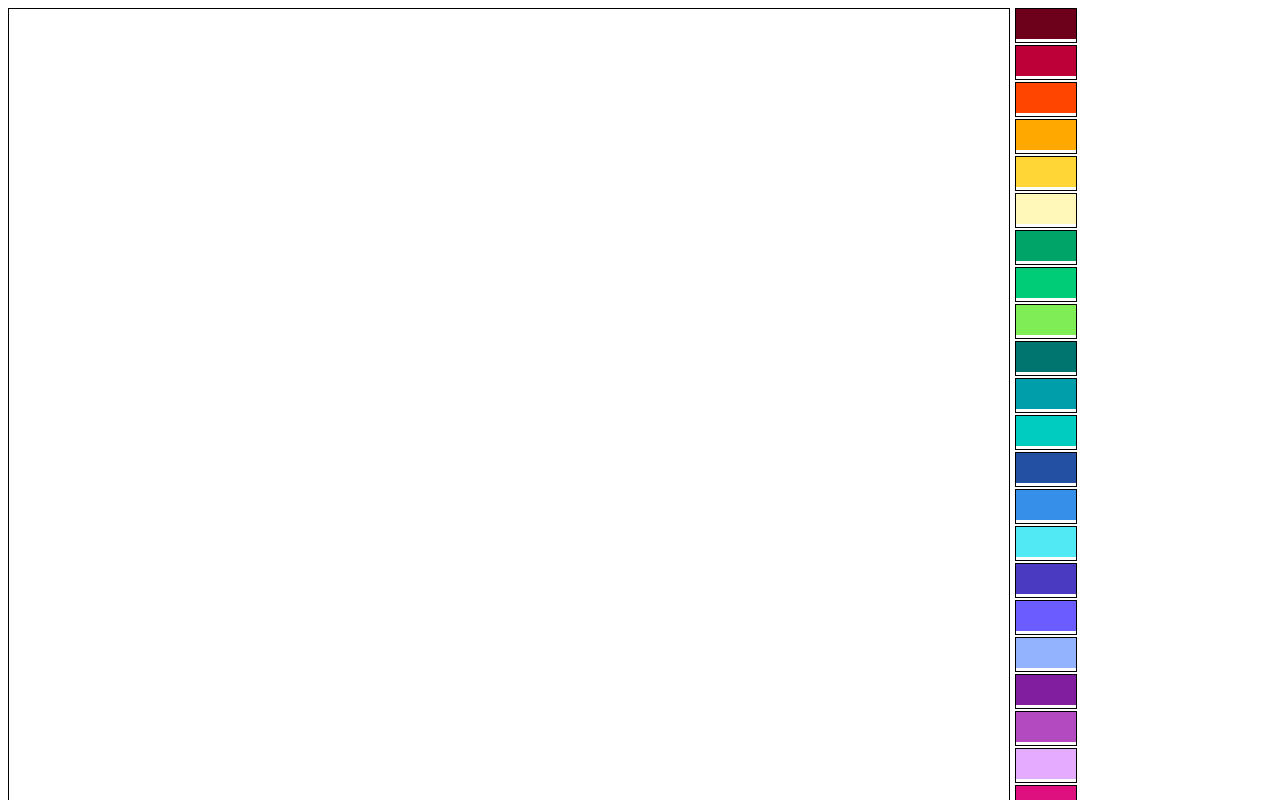
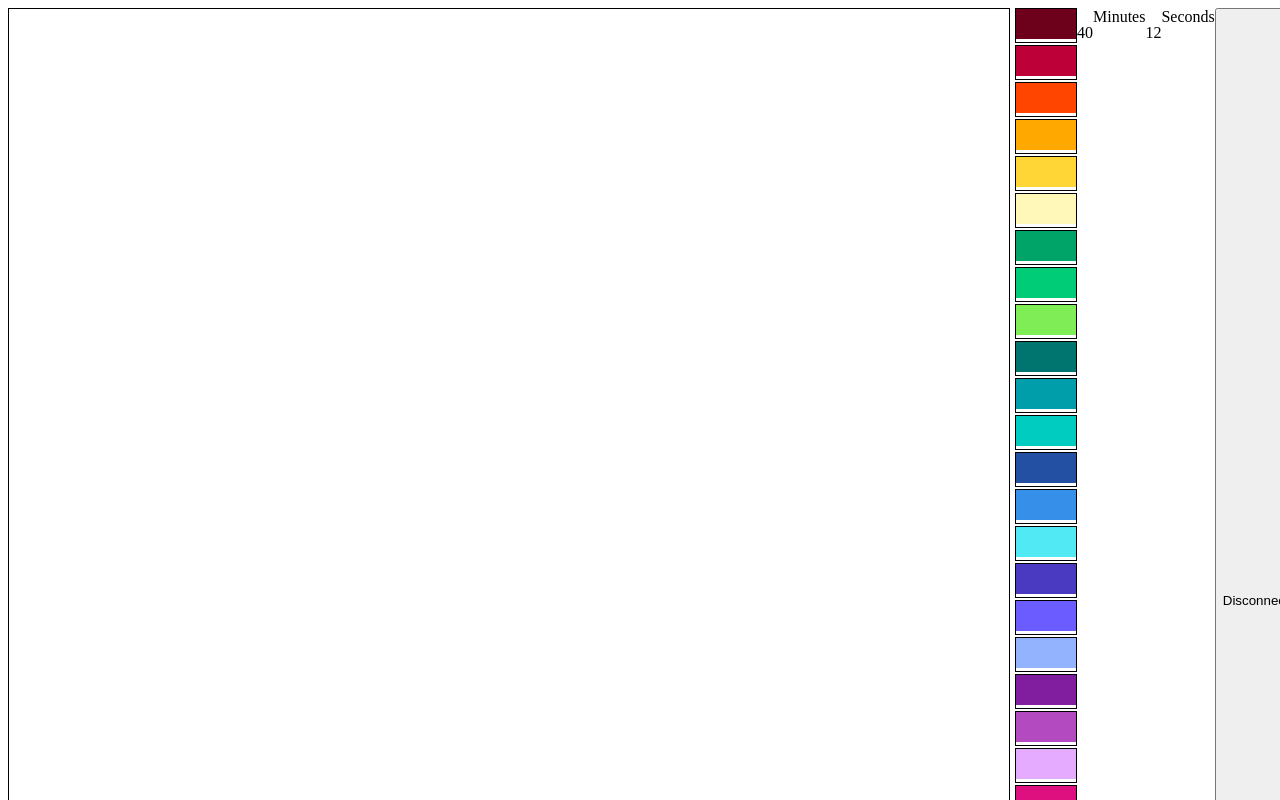
Before and after one commit to NathanLenas/pfe, a React (Create React App) app in the folder front/place-react/: page / in a window 1280 px wide. Both pictures are taken after typing "Sample", "Sample123" into the empty fields and a click on the button "Connect". Shown: the top 800 px of the page. Built offline with nearby package versions, Linux system fonts and the light colour scheme; no server answers.

Commit message:
security+//API REQUEST

```diff
--- a/front/place-react/package.json
+++ b/front/place-react/package.json
@@ -7,7 +7,9 @@
     "@testing-library/react": "^13.4.0",
     "@testing-library/user-event": "^13.5.0",
     "axios": "^1.6.7",
+    "dompurify": "^3.0.8",
     "react": "^18.2.0",
+    "react-cookie": "^7.0.2",
     "react-router": "^6.22.0",
     "react-router-dom": "^6.22.0",
     "react-scripts": "^5.0.1",
--- a/front/place-react/src/canvas.js
+++ b/front/place-react/src/canvas.js
@@ -1,50 +1,112 @@
 import React, { useRef, useEffect, useState } from 'react';
-import './canvas.css'
+import { useCookies } from 'react-cookie';
+import axios from "axios";
+import './canvas.css';
+import { useNavigate } from 'react-router-dom';
+
 const Canvas = () => {
   const canvasRef = useRef(null);
   const [ctx, setCtx] = useState(null);
   const [color, setColor] = useState("000000");
-    const [timer, setTimer] = useState(null);
-    useEffect(() => {
+  const [timer, setTimer] = useState('0');
+  const [date, setDate] = useState(null);
+  const [user, setUser] = useState(null);
+  const [minutes, setMinutes] = useState(0);
+  const [seconds, setSeconds] = useState(0);
+
+
+  //const API_URL = process.env.API_URL;
+  const [cookies, removeCookie] = useCookies(['token']); // Get and set cookies
+  const navigate = useNavigate();
+
+
+
+  useEffect(() => {//Vérifie que l'utilisateur
+    const getTime = () => {
+      //REQUEST API POUR SET date à la valeur de dernier pixel de l'utilisateur
+      setTimer(Date.now() - date)
+    }
+
+     //API REQUEST fetch le token et le comparer au cookie.token dans le if
+    if (!cookies.token) {
+      navigate('/');
+    } else {
+      //API REQUEST fetch le nom d'utilisateur grâce au token (le cookie)
+      setUser(cookies.token);
+      getTime();
+    }
+  }, [cookies.token, date, navigate]);
+
+  useEffect(() => { //Obtains the info from the canvas
     const canvas = canvasRef.current;
     const context = canvas.getContext('2d');
     setCtx(context);
   }, []);
 
-    useEffect(() => {
+  useEffect(() => { //Colorise the canvas
     if (ctx) {
-        //import canvas from BDD
+      //API REQUEST fetch l'image en entier et la stocker dans baseImage
+      const baseImage = "#ffffff"
       ctx.clearRect(0, 0, 1000, 1000); // Clear canvas
       ctx.save(); // Save the current state of the canvas context
-        ctx.fillStyle = 'white';
+      ctx.fillStyle = baseImage;
       ctx.fillRect(0, 0, 1000, 1000); // Draw canvas
       ctx.restore(); // Restore the previous state of the canvas context
     }
   }, [ctx]);
 
 
+  const handleDisconnect = () => {
+    // Remove the user cookie
+    removeCookie('user', { path: '/' });
+    console.log(cookies.user);
+    navigate("/");
+  };
+
   const handleCanvasClick = (event) => {
-
-
+    if (timer < 999) {
       const canvas = canvasRef.current;
       const rect = canvas.getBoundingClientRect();
       const scaleX = canvas.width / rect.width; // Get the scale in X direction
       const scaleY = canvas.height / rect.height; // Get the scale in Y direction
-      const x = Math.floor(((event.clientX - rect.left) * scaleX)/10);
-      const y = Math.floor(((event.clientY - rect.top) * scaleY)/10);
+      const x = Math.floor(((event.clientX - rect.left) * scaleX) / 10);
+      const y = Math.floor(((event.clientY - rect.top) * scaleY) / 10);
       console.log(`Clicked at (${x}, ${y})`);
-
       const context = canvas.getContext('2d');
       context.fillStyle = color;
-      context.fillRect(x*10,y*10,10,10);
-      updateDB();
+      context.fillRect(x * 10, y * 10, 10, 10);
+      setDate(Date.now());
+      setTimer(300000);
+      updateDB(x, y, date);
+    }
   };
 
-    const updateDB = (x,y) => {
-      //TODO COMMUNICATION AVEC L'API (et donc la db)
+  const updateDB = (x, y, date) => {
+    //API REQUEST: mettre le point dans la db avec la variable user qui est globale
+    // try {
+    //   const response = axios(API_URL + "/api/place/draw");
+    //   console.log(response.data);
+    // } catch (error) {
+    //   console.error("Error fetching board:", error);
+    // }
+    //Envoi des coordonnée et de la date à l'API
   }
 
-    const changeColor = (newColor) =>{
+  useEffect(() => {
+    const intervalId = setInterval(() => {
+
+      if (timer > 999) {
+
+        setTimer(timer - 1000);
+        setMinutes(Math.floor((timer / 1000 / 60) % 60));
+        setSeconds(Math.floor((timer / 1000) % 60));
+      }
+    }, 1000);
+
+    return () => clearInterval(intervalId);
+  }, [timer]); // Re-run effect when seconds change
+
+  const changeColor = (newColor) => {
     setColor(newColor);
     console.log(color);
   }
@@ -59,40 +121,50 @@ const Canvas = () => {
         onClick={handleCanvasClick}
       />
       <div className='choiceColor'>
-          <div className='color'><button className='colorButton' style={{backgroundColor: '#6d001a'}} onClick={()=>changeColor("#6d001a")}/></div>
-          <div className='color'><button className='colorButton' style={{backgroundColor: '#be0039'}} onClick={()=>changeColor("#be0039")}/></div>
-          <div className='color'><button className='colorButton' style={{backgroundColor: '#ff4500'}} onClick={()=>changeColor("#ff4500")}/></div>
-          <div className='color'><button className='colorButton' style={{backgroundColor: '#ffa800'}} onClick={()=>changeColor("#ffa800")}/></div>
-          <div className='color'><button className='colorButton' style={{backgroundColor: '#ffd635'}} onClick={()=>changeColor("#ffd635")}/></div>
-          <div className='color'><button className='colorButton' style={{backgroundColor: '#fff8b8'}} onClick={()=>changeColor("#fff8b8")}/></div>
-          <div className='color'><button className='colorButton' style={{backgroundColor: '#00a368'}} onClick={()=>changeColor("#00a368")}/></div>
-          <div className='color'><button className='colorButton' style={{backgroundColor: '#00cc78'}} onClick={()=>changeColor("#00cc78")}/></div>
-          <div className='color'><button className='colorButton' style={{backgroundColor: '#7eed56'}} onClick={()=>changeColor("#7eed56")}/></div>
-          <div className='color'><button className='colorButton' style={{backgroundColor: '#00756f'}} onClick={()=>changeColor("#00756f")}/></div>
-          <div className='color'><button className='colorButton' style={{backgroundColor: '#009eaa'}} onClick={()=>changeColor("#009eaa")}/></div>
-          <div className='color'><button className='colorButton' style={{backgroundColor: '#00ccc0'}} onClick={()=>changeColor("#00ccc0")}/></div>
-          <div className='color'><button className='colorButton' style={{backgroundColor: '#2450a4'}} onClick={()=>changeColor("#2450a4")}/></div>
-          <div className='color'><button className='colorButton' style={{backgroundColor: '#3690ea'}} onClick={()=>changeColor("#3690ea")}/></div>
-          <div className='color'><button className='colorButton' style={{backgroundColor: '#51e9f4'}} onClick={()=>changeColor("#51e9f4")}/></div>
-          <div className='color'><button className='colorButton' style={{backgroundColor: '#493ac1'}} onClick={()=>changeColor("#493ac1")}/></div>
-          <div className='color'><button className='colorButton' style={{backgroundColor: '#6a5cff'}} onClick={()=>changeColor("#6a5cff")}/></div>
-          <div className='color'><button className='colorButton' style={{backgroundColor: '#94b3ff'}} onClick={()=>changeColor("#94b3ff")}/></div>
-          <div className='color'><button className='colorButton' style={{backgroundColor: '#811e9f'}} onClick={()=>changeColor("#811e9f")}/></div>
-          <div className='color'><button className='colorButton' style={{backgroundColor: '#b44ac0'}} onClick={()=>changeColor("#b44ac0")}/></div>
-          <div className='color'><button className='colorButton' style={{backgroundColor: '#e4abff'}} onClick={()=>changeColor("#e4abff")}/></div>
-          <div className='color'><button className='colorButton' style={{backgroundColor: '#de107f'}} onClick={()=>changeColor("#de107f")}/></div>
-          <div className='color'><button className='colorButton' style={{backgroundColor: '#ff3881'}} onClick={()=>changeColor("#ff3881")}/></div>
-          <div className='color'><button className='colorButton' style={{backgroundColor: '#ff99aa'}} onClick={()=>changeColor("#ff99aa")}/></div>
-          <div className='color'><button className='colorButton' style={{backgroundColor: '#6d482f'}} onClick={()=>changeColor("#6d482f")}/></div>
-          <div className='color'><button className='colorButton' style={{backgroundColor: '#9c6926'}} onClick={()=>changeColor("#9c6926")}/></div>
-          <div className='color'><button className='colorButton' style={{backgroundColor: '#ffb470'}} onClick={()=>changeColor("#ffb470")}/></div>
-          <div className='color'><button className='colorButton' style={{backgroundColor: '#000000'}} onClick={()=>changeColor("#000000")}/></div>
-          <div className='color'><button className='colorButton' style={{backgroundColor: '#515252'}} onClick={()=>changeColor("#515252")}/></div>
-          <div className='color'><button className='colorButton' style={{backgroundColor: '#898d90'}} onClick={()=>changeColor("#898d90")}/></div>
-          <div className='color'><button className='colorButton' style={{backgroundColor: '#d4d7d9'}} onClick={()=>changeColor("#d4d7d9")}/></div>
-          <div className='color'><button className='colorButton' style={{backgroundColor: '#ffffff'}} onClick={()=>changeColor("#ffffff")}/></div>
+        <div className='color'><button className='colorButton' style={{ backgroundColor: '#6d001a' }} onClick={() => changeColor("#6d001a")} /></div>
+        <div className='color'><button className='colorButton' style={{ backgroundColor: '#be0039' }} onClick={() => changeColor("#be0039")} /></div>
+        <div className='color'><button className='colorButton' style={{ backgroundColor: '#ff4500' }} onClick={() => changeColor("#ff4500")} /></div>
+        <div className='color'><button className='colorButton' style={{ backgroundColor: '#ffa800' }} onClick={() => changeColor("#ffa800")} /></div>
+        <div className='color'><button className='colorButton' style={{ backgroundColor: '#ffd635' }} onClick={() => changeColor("#ffd635")} /></div>
+        <div className='color'><button className='colorButton' style={{ backgroundColor: '#fff8b8' }} onClick={() => changeColor("#fff8b8")} /></div>
+        <div className='color'><button className='colorButton' style={{ backgroundColor: '#00a368' }} onClick={() => changeColor("#00a368")} /></div>
+        <div className='color'><button className='colorButton' style={{ backgroundColor: '#00cc78' }} onClick={() => changeColor("#00cc78")} /></div>
+        <div className='color'><button className='colorButton' style={{ backgroundColor: '#7eed56' }} onClick={() => changeColor("#7eed56")} /></div>
+        <div className='color'><button className='colorButton' style={{ backgroundColor: '#00756f' }} onClick={() => changeColor("#00756f")} /></div>
+        <div className='color'><button className='colorButton' style={{ backgroundColor: '#009eaa' }} onClick={() => changeColor("#009eaa")} /></div>
+        <div className='color'><button className='colorButton' style={{ backgroundColor: '#00ccc0' }} onClick={() => changeColor("#00ccc0")} /></div>
+        <div className='color'><button className='colorButton' style={{ backgroundColor: '#2450a4' }} onClick={() => changeColor("#2450a4")} /></div>
+        <div className='color'><button className='colorButton' style={{ backgroundColor: '#3690ea' }} onClick={() => changeColor("#3690ea")} /></div>
+        <div className='color'><button className='colorButton' style={{ backgroundColor: '#51e9f4' }} onClick={() => changeColor("#51e9f4")} /></div>
+        <div className='color'><button className='colorButton' style={{ backgroundColor: '#493ac1' }} onClick={() => changeColor("#493ac1")} /></div>
+        <div className='color'><button className='colorButton' style={{ backgroundColor: '#6a5cff' }} onClick={() => changeColor("#6a5cff")} /></div>
+        <div className='color'><button className='colorButton' style={{ backgroundColor: '#94b3ff' }} onClick={() => changeColor("#94b3ff")} /></div>
+        <div className='color'><button className='colorButton' style={{ backgroundColor: '#811e9f' }} onClick={() => changeColor("#811e9f")} /></div>
+        <div className='color'><button className='colorButton' style={{ backgroundColor: '#b44ac0' }} onClick={() => changeColor("#b44ac0")} /></div>
+        <div className='color'><button className='colorButton' style={{ backgroundColor: '#e4abff' }} onClick={() => changeColor("#e4abff")} /></div>
+        <div className='color'><button className='colorButton' style={{ backgroundColor: '#de107f' }} onClick={() => changeColor("#de107f")} /></div>
+        <div className='color'><button className='colorButton' style={{ backgroundColor: '#ff3881' }} onClick={() => changeColor("#ff3881")} /></div>
+        <div className='color'><button className='colorButton' style={{ backgroundColor: '#ff99aa' }} onClick={() => changeColor("#ff99aa")} /></div>
+        <div className='color'><button className='colorButton' style={{ backgroundColor: '#6d482f' }} onClick={() => changeColor("#6d482f")} /></div>
+        <div className='color'><button className='colorButton' style={{ backgroundColor: '#9c6926' }} onClick={() => changeColor("#9c6926")} /></div>
+        <div className='color'><button className='colorButton' style={{ backgroundColor: '#ffb470' }} onClick={() => changeColor("#ffb470")} /></div>
+        <div className='color'><button className='colorButton' style={{ backgroundColor: '#000000' }} onClick={() => changeColor("#000000")} /></div>
+        <div className='color'><button className='colorButton' style={{ backgroundColor: '#515252' }} onClick={() => changeColor("#515252")} /></div>
+        <div className='color'><button className='colorButton' style={{ backgroundColor: '#898d90' }} onClick={() => changeColor("#898d90")} /></div>
+        <div className='color'><button className='colorButton' style={{ backgroundColor: '#d4d7d9' }} onClick={() => changeColor("#d4d7d9")} /></div>
+        <div className='color'><button className='colorButton' style={{ backgroundColor: '#ffffff' }} onClick={() => changeColor("#ffffff")} /></div>
       </div>
+
+      <p>{minutes}</p>
+      <span>Minutes</span>
+
+      <p>{seconds}</p>
+      <span>Seconds</span>
+
+      <button onClick={handleDisconnect}>Disconnect</button>
+
     </div>
+
   );
 }
 export default Canvas;
```
Also changed, not shown: front/place-react/src/connection.js (+23 -4 lines), front/place-react/src/register.js (+22 -5 lines), 1 other file (tests, documents, lock files or other folders). Lines whose indentation alone changed are shown as unchanged.
